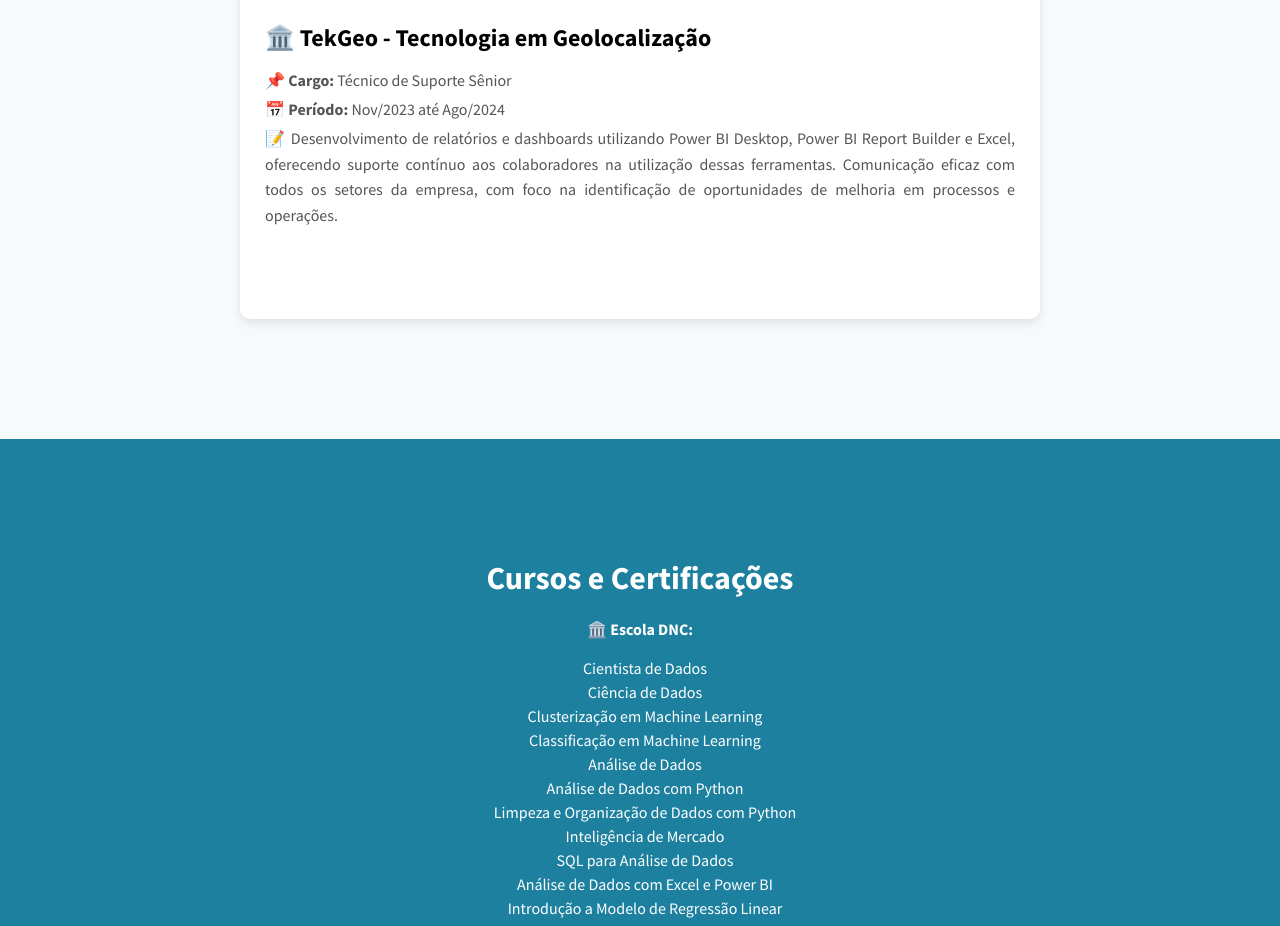
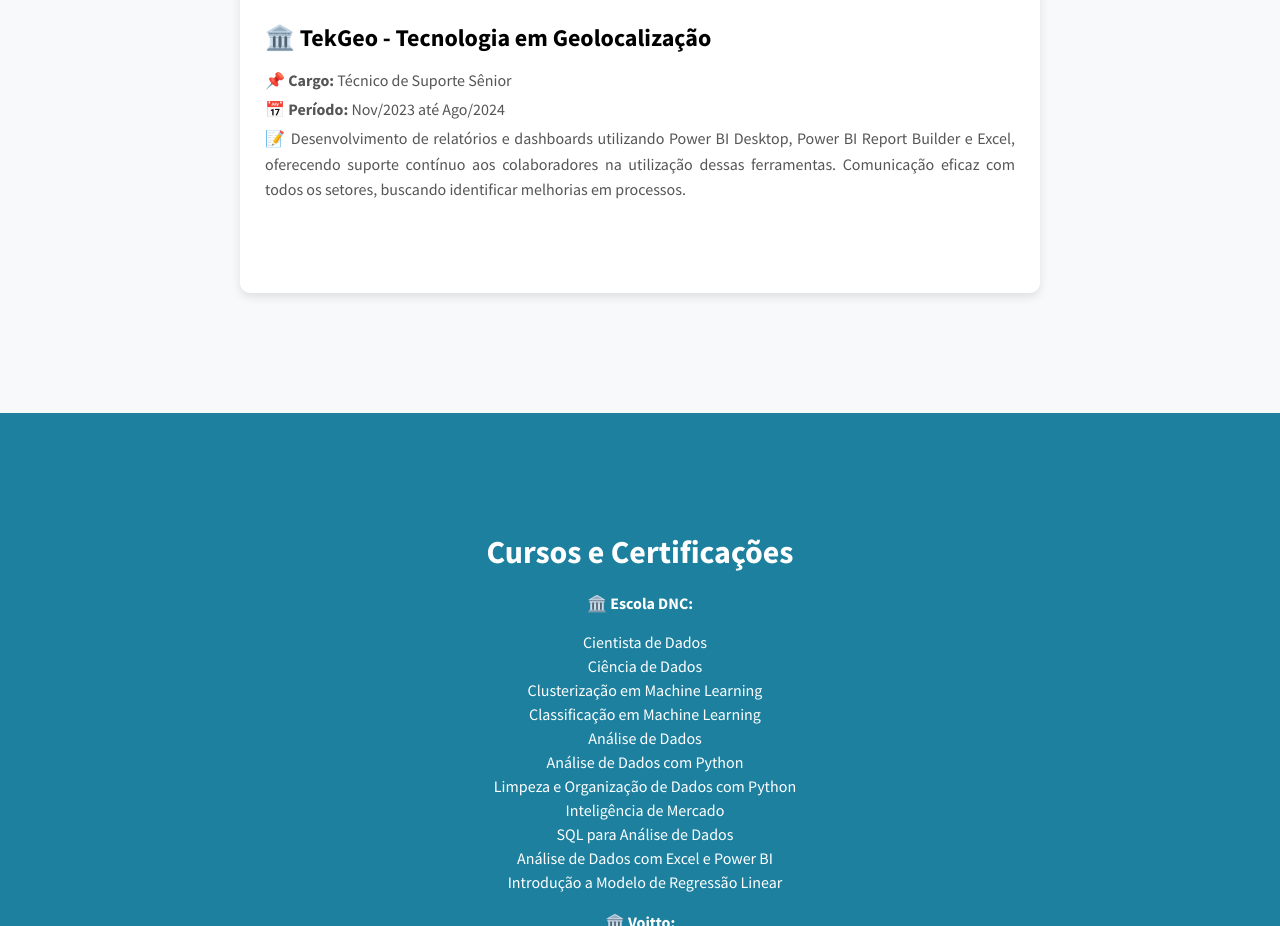
Before and after one commit to PedroHenriqueS22/Portfolio_de_Projetos, a plain HTML site: page index.html in a window 1280 px wide. Shown: the part 2800-3726 px from the top of the page. Drawn offline with nearby package versions, Linux system fonts and the light colour scheme.

Commit message:
index.html

```diff
--- a/index.html
+++ b/index.html
@@ -150,8 +150,7 @@
                         <p class="descricao">📝 Desenvolvimento de relatórios e dashboards utilizando Power BI
                             Desktop, Power BI Report Builder e Excel, oferecendo suporte
                             contínuo aos colaboradores na utilização dessas ferramentas.
-                            Comunicação eficaz com todos os setores da empresa, com foco
-                            na identificação de oportunidades de melhoria em processos e operações.</p>
+                            Comunicação eficaz com todos os setores, buscando identificar melhorias em processos.</p>
                     </li>
                 </ul>
             </div>
```
